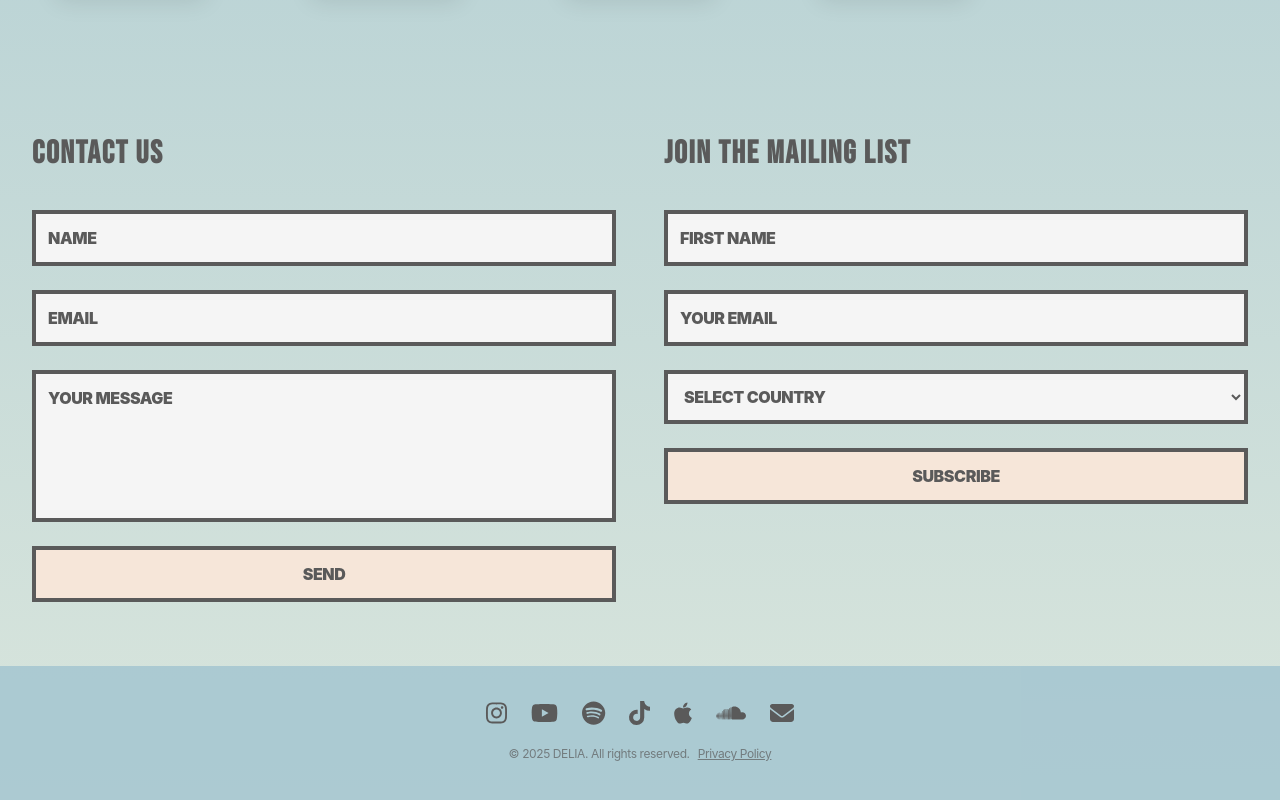
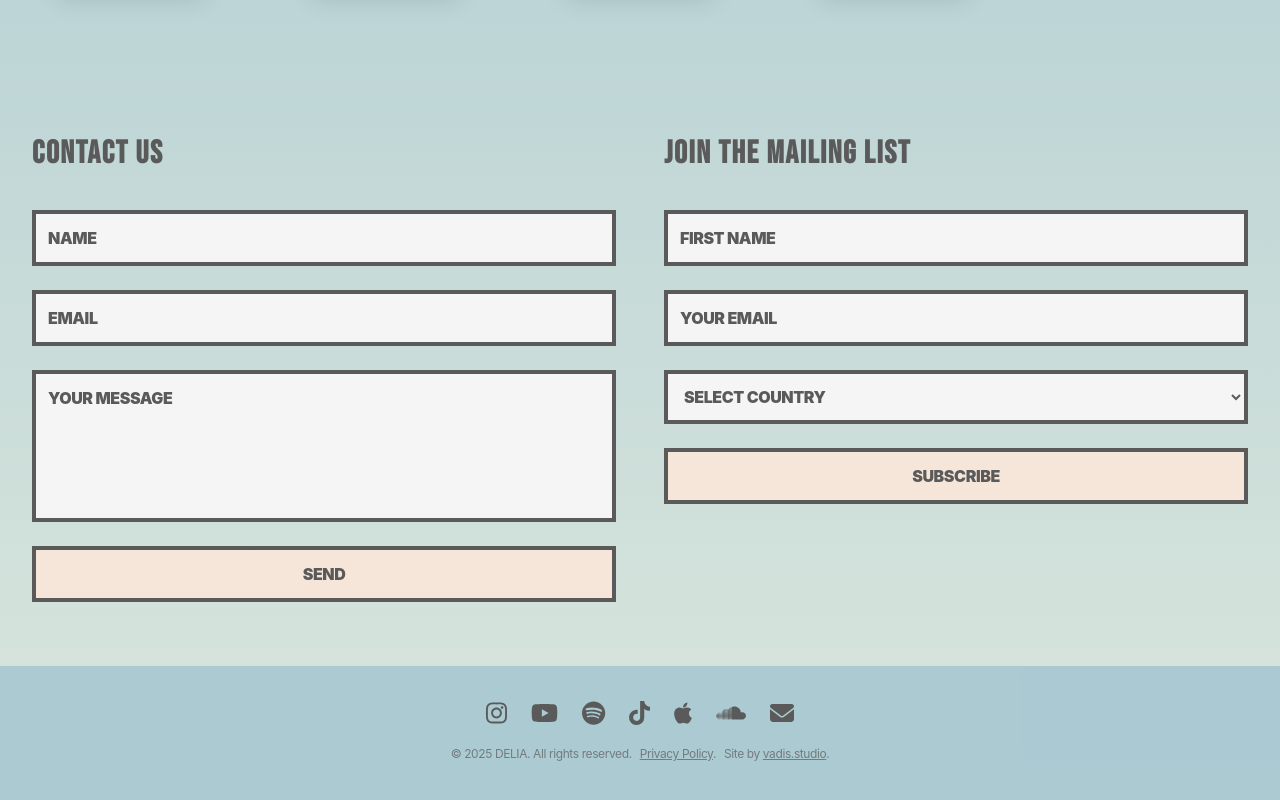
Before and after one commit to renaissancejlc/delia, a React (Vite) app: page / in a window 1280 px wide. Shown: the part 2498-3298 px from the top of the page. Built offline with nearby package versions, Linux system fonts and the light colour scheme; a web font is replaced by a local one.

Commit message:
Update Home.jsx

```diff
--- a/src/pages/Home.jsx
+++ b/src/pages/Home.jsx
@@ -755,7 +755,11 @@ export default function Home() {
         </div>
         <div className="text-xs opacity-70">
           &copy; {new Date().getFullYear()} DELIA. All rights reserved.
-          <a href="/privacy-policy" className="ml-2 underline hover:text-[#94b17c] transition">Privacy Policy</a>
+          <a href="/privacy-policy" className="ml-2 underline hover:text-[#94b17c] transition">Privacy Policy</a>.
+          <span className="mx-1"></span>
+          <span>
+            Site by <a href="https://vadis.studio" className="underline hover:text-[#94b17c] transition">vadis.studio</a>.
+          </span>
         </div>
         <br></br>
         <br></br>
```
